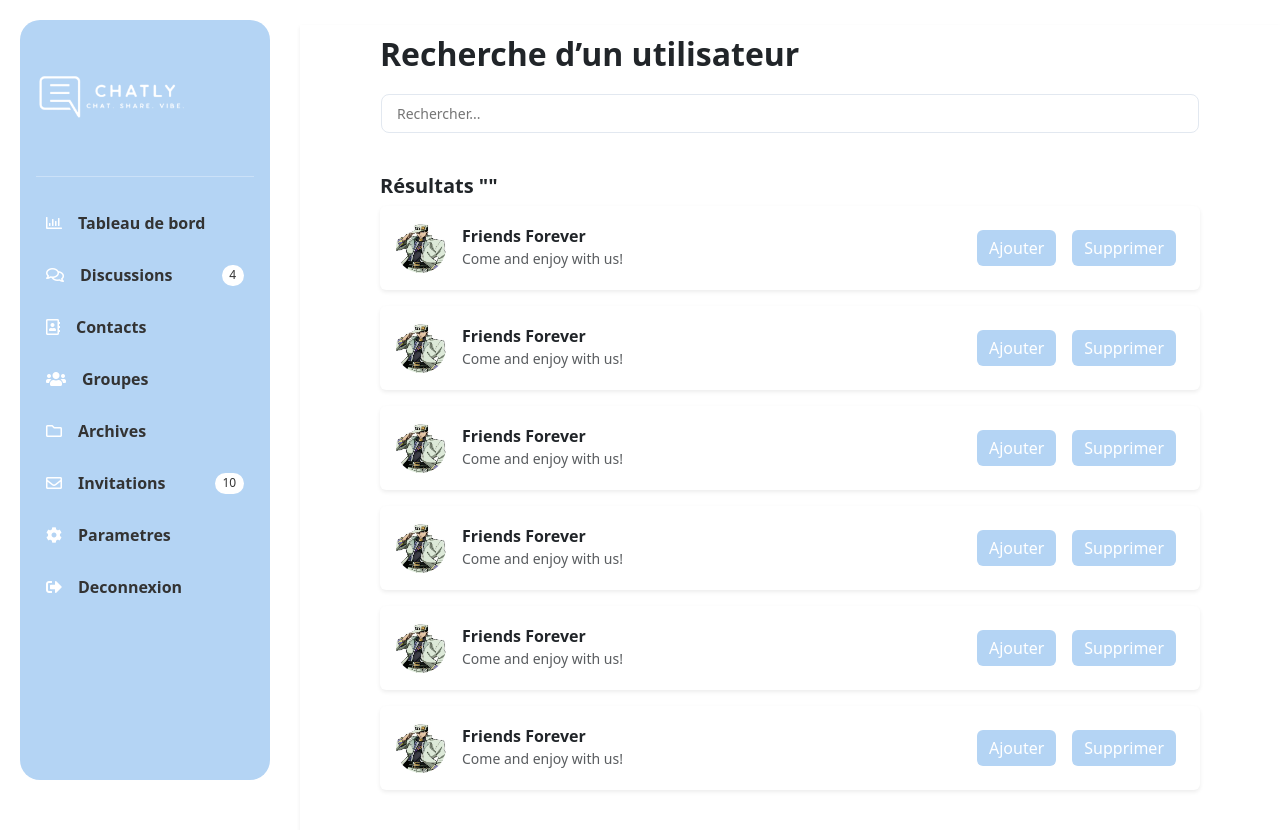
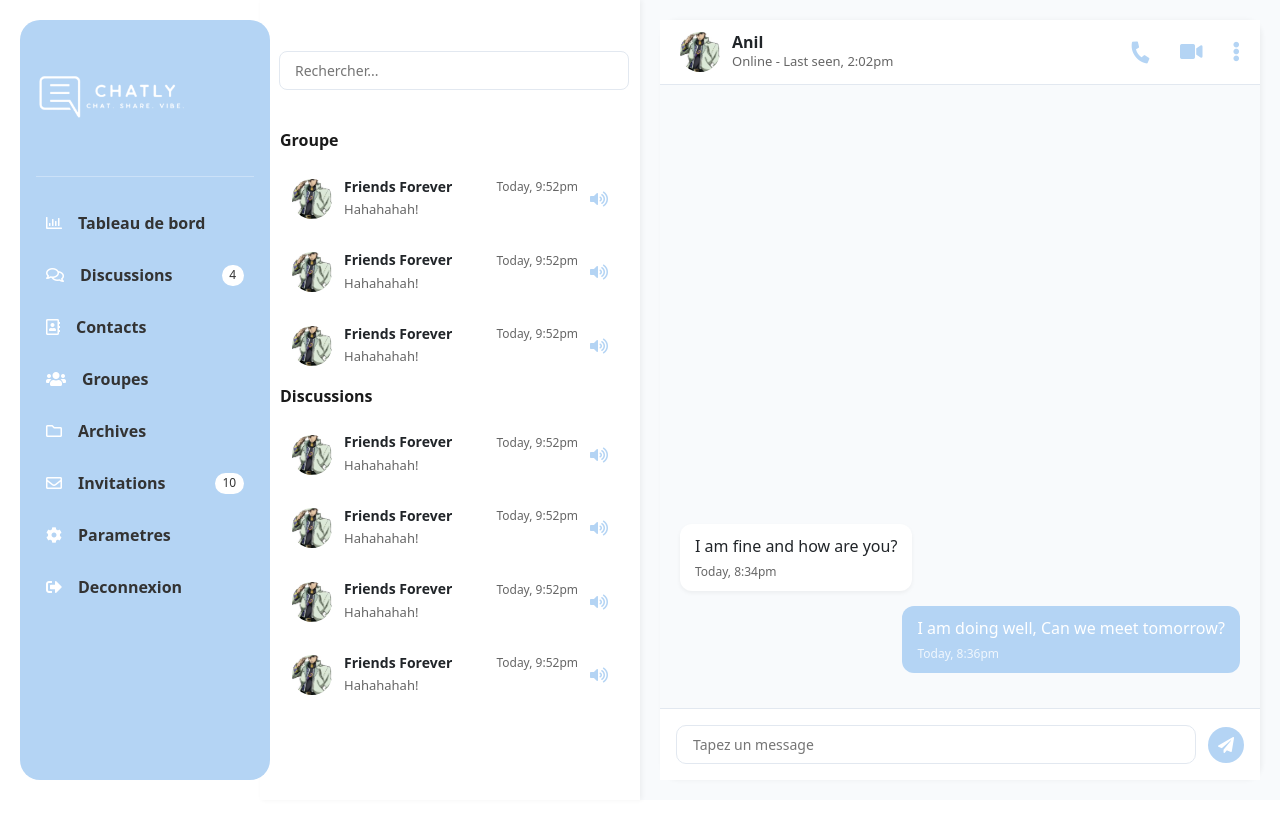
Before and after one commit to godsky17/projetWeb, a React (Vite) app in the folder frontend/: page / in a window 1280 px wide. Shown: the top 830 px of the page. Built offline with nearby package versions, Linux system fonts and the light colour scheme.

Commit message:
Modification Message

```diff
--- a/frontend/src/App.jsx
+++ b/frontend/src/App.jsx
@@ -15,7 +15,7 @@ function App() {
     <BrowserRouter>
       <Routes>
         {/* Définir ProfilePage comme route par défaut */}
-        <Route index element={<RechercheUtilisateur />} />
+        <Route index element={<Message />} />
         <Route path='/message' element={<Message />} />
         <Route path='/profil' element={<ProfilePage />} />
         <Route path='/login' element={<Login />} />
--- a/frontend/src/pages/Message/Message.css
+++ b/frontend/src/pages/Message/Message.css
@@ -13,7 +13,8 @@
 }
 
 .search-bar {
-    padding: 20px;
+    margin-left: 18px;
+    margin-right: 10px;
 }
 
 .search-input {
@@ -22,6 +23,7 @@
     border: 1px solid #e2e8f0;
     border-radius: 8px;
     font-size: 14px;
+    margin-top: 30px;
 }
 
 .search-input:focus {
@@ -152,6 +154,9 @@
     padding: 20px;
     background-color: #f8fafc;
     overflow-y: auto;
+    display: flex;
+    flex-direction: column;
+    justify-content: flex-end;
 }
 
 .message {
@@ -160,6 +165,7 @@
     border-radius: 12px;
     margin-bottom: 15px;
     position: relative;
+    word-wrap: break-word;
 }
 
 .message.received {
--- a/frontend/src/pages/Message/Message.jsx
+++ b/frontend/src/pages/Message/Message.jsx
@@ -1,16 +1,60 @@
-// Message.jsx
-import React from 'react';
+import React, { useState, useRef, useEffect } from 'react';
 import Sidebar from '../../conpoments/SideBar/SideBar';
 import './Message.css';
 
 const Message = () => {
+  const [messages, setMessages] = useState([
+    {
+      id: 1,
+      text: "I am fine and how are you?",
+      time: "Today, 8:34pm",
+      type: "received"
+    },
+    {
+      id: 2,
+      text: "I am doing well, Can we meet tomorrow?",
+      time: "Today, 8:36pm",
+      type: "sent"
+    }
+  ]);
+  const [newMessage, setNewMessage] = useState("");
+  const messagesEndRef = useRef(null);
+
+  const scrollToBottom = () => {
+    messagesEndRef.current?.scrollIntoView({ behavior: "smooth" });
+  };
+
+  useEffect(() => {
+    scrollToBottom();
+  }, [messages]);
+
+  const handleSendMessage = (e) => {
+    e.preventDefault();
+    if (newMessage.trim() === "") return;
+
+    const currentTime = new Date().toLocaleTimeString([], {
+      hour: '2-digit',
+      minute: '2-digit'
+    });
+
+    const newMsg = {
+      id: messages.length + 1,
+      text: newMessage,
+      time: `Today, ${currentTime}`,
+      type: "sent"
+    };
+
+    setMessages([...messages, newMsg]);
+    setNewMessage("");
+  };
+
   return (
     <div className="app">
       <Sidebar />
 
       <div className="message-page">
+        {/* Le reste du code jusqu'à chat-messages reste identique */}
         <div className="chat-container">
-          {/* Barre de recherche */}
           <div className="search-bar">
             <input
               type="text"
@@ -19,9 +63,7 @@ const Message = () => {
             />
           </div>
 
-          {/* Liste des chats */}
           <div className="chat-list">
-            {/* Section Groupe */}
             <div className="section">
               <h2>Groupe</h2>
               {[1, 2, 3].map((item) => (
@@ -39,7 +81,6 @@ const Message = () => {
               ))}
             </div>
 
-            {/* Section Discussions */}
             <div className="section">
               <h2>Discussions</h2>
               {[1, 2, 3, 4].map((item) => (
@@ -59,7 +100,6 @@ const Message = () => {
           </div>
         </div>
 
-        {/* Fenêtre de chat */}
         <div className="chat-window">
           <div className="chat-window-header">
             <div className="user-info">
@@ -77,22 +117,26 @@ const Message = () => {
           </div>
 
           <div className="chat-messages">
-            <div className="message received">
-              I am fine and how are you?
-              <span className="message-time">Today, 8:34pm</span>
+            {messages.map((message) => (
+              <div key={message.id} className={`message ${message.type}`}>
+                {message.text}
+                <span className="message-time">{message.time}</span>
               </div>
-            <div className="message sent">
-              I am doing well, Can we meet tomorrow?
-              <span className="message-time">Today, 8:36pm</span>
-            </div>
+            ))}
+            <div ref={messagesEndRef} />
           </div>
 
-          <div className="chat-input">
-            <input type="text" placeholder="Tapez un message"/>
-            <button className="send-button">
+          <form onSubmit={handleSendMessage} className="chat-input">
+            <input
+              type="text"
+              value={newMessage}
+              onChange={(e) => setNewMessage(e.target.value)}
+              placeholder="Tapez un message"
+            />
+            <button type="submit" className="send-button">
               <i className="fas fa-paper-plane"></i>
             </button>
-          </div>
+          </form>
         </div>
       </div>
     </div>
```
Lines whose indentation alone changed are shown as unchanged.
